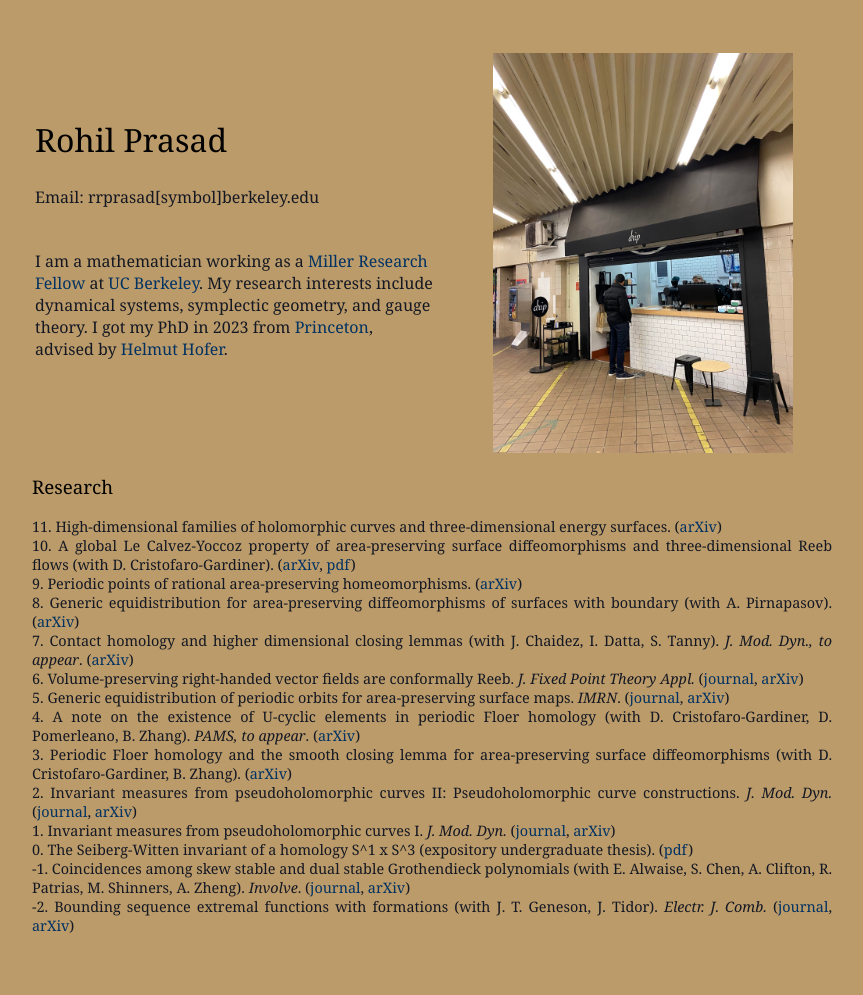
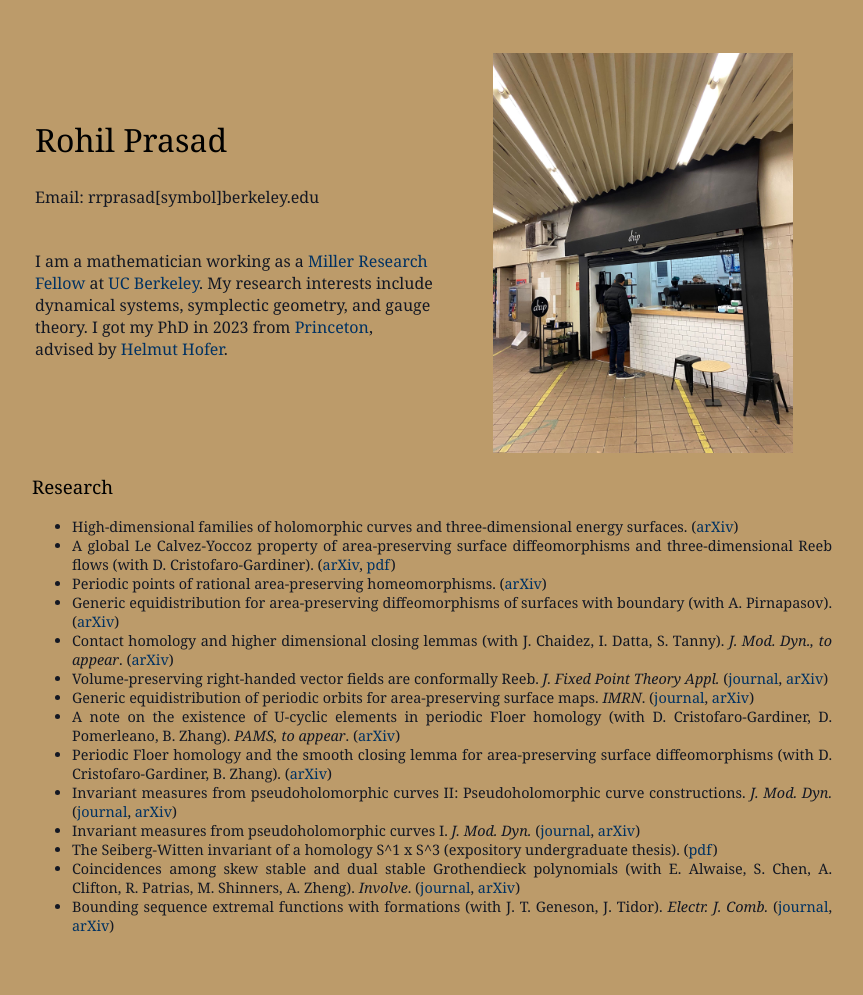
Before and after one commit to r0hilp/r0hilp.github.io, a Jekyll site: the page index.html, which Jekyll copies as it is, in a window 1280 px wide. Shown: the whole page, without its empty margins (48-911 px from the left). Built offline with Jekyll 4.4.1, drawn with Linux system fonts in a browser that asks for light colours.

Commit message:
change numbers to bullets

```diff
--- a/index.html
+++ b/index.html
@@ -36,19 +36,21 @@
   </td>
   </tr></table>
   <h2>Research</h2>
-  11. High-dimensional families of holomorphic curves and three-dimensional energy surfaces. (<a href="https://arxiv.org/abs/2405.01106">arXiv</a>)<br>
-  10. A global Le Calvez-Yoccoz property of area-preserving surface diffeomorphisms and three-dimensional Reeb flows (with D. Cristofaro-Gardiner). (<a href="https://arxiv.org/abs/2401.14445">arXiv</a>, <a href="./assets/docs/global_lcy.pdf">pdf</a>)<br>
-  9. Periodic points of rational area-preserving homeomorphisms. (<a href="https://arxiv.org/abs/2305.05876">arXiv</a>)<br>
-  8. Generic equidistribution for area-preserving diffeomorphisms of surfaces with boundary (with A. Pirnapasov). (<a href="https://arxiv.org/abs/2211.07548">arXiv</a>)<br>
-  7. Contact homology and higher dimensional closing lemmas (with J. Chaidez, I. Datta, S. Tanny). <i>J. Mod. Dyn., to appear</i>. (<a href="https://arxiv.org/abs/2206.04738">arXiv</a>)<br>
-  6. Volume-preserving right-handed vector fields are conformally Reeb. <i>J. Fixed Point Theory Appl.</i> (<a href="https://link.springer.com/article/10.1007/s11784-022-00970-9">journal</a>, <a href="https://arxiv.org/abs/2201.12935">arXiv</a>)<br>
-  5. Generic equidistribution of periodic orbits for area-preserving surface maps. <i>IMRN</i>. (<a href="https://academic.oup.com/imrn/advance-article-abstract/doi/10.1093/imrn/rnac340/7033120">journal</a>, <a href="https://arxiv.org/abs/2112.14601" target="_blank">arXiv</a>)<br>
-  4. A note on the existence of U-cyclic elements in periodic Floer homology (with D. Cristofaro-Gardiner, D. Pomerleano, B. Zhang). <i>PAMS, to appear</i>. (<a href="https://arxiv.org/abs/2110.13844" target="_blank">arXiv</a>)<br>
-  3. Periodic Floer homology and the smooth closing lemma for area-preserving surface diffeomorphisms (with D. Cristofaro-Gardiner, B. Zhang). (<a href="https://arxiv.org/abs/2110.02925" target="_blank">arXiv</a>)<br>
-  2. Invariant measures from pseudoholomorphic curves II: Pseudoholomorphic curve constructions. <i>J. Mod. Dyn.</i> (<a href="https://www.aimsciences.org/article/doi/10.3934/jmd.2023003">journal</a>, <a href="https://arxiv.org/abs/2109.00106" target="_blank">arXiv</a>)<br>
-  1. Invariant measures from pseudoholomorphic curves I. <i>J. Mod. Dyn.</i> (<a href="https://www.aimsciences.org/article/doi/10.3934/jmd.2023002">journal</a>, <a href="https://arxiv.org/abs/2109.00102" target="_blank">arXiv</a>)<br>
-  0. The Seiberg-Witten invariant of a homology S^1 x S^3 (expository undergraduate thesis). (<a href="./assets/docs/harvard_thesis.pdf" target="_blank">pdf</a>)<br>
-  -1. Coincidences among skew stable and dual stable Grothendieck polynomials (with E. Alwaise, S. Chen, A. Clifton, R. Patrias, M. Shinners, A. Zheng). <i>Involve</i>. (<a href="https://projecteuclid.org/journals/involve-a-journal-of-mathematics/volume-11/issue-1/Coincidences-among-skew-stable-and-dual-stable-Grothendieck-polynomials/10.2140/involve.2018.11.143.short" target="_blank">journal</a>, <a href="https://arxiv.org/abs/1609.06171" target="_blank">arXiv</a>)<br>
-  -2. Bounding sequence extremal functions with formations (with J. T. Geneson, J. Tidor). <i>Electr. J. Comb.</i> (<a href="https://www.combinatorics.org/ojs/index.php/eljc/article/view/v21i3p24", target="_blank">journal</a>, <a href="https://arxiv.org/abs/1308.3810" target="_blank">arXiv</a>)<br>
+  <ul>
+	  <li>High-dimensional families of holomorphic curves and three-dimensional energy surfaces. (<a href="https://arxiv.org/abs/2405.01106">arXiv</a>)</li>
+	  <li>A global Le Calvez-Yoccoz property of area-preserving surface diffeomorphisms and three-dimensional Reeb flows (with D. Cristofaro-Gardiner). (<a href="https://arxiv.org/abs/2401.14445">arXiv</a>, <a href="./assets/docs/global_lcy.pdf">pdf</a>)</li>
+	  <li>Periodic points of rational area-preserving homeomorphisms. (<a href="https://arxiv.org/abs/2305.05876">arXiv</a>)</li>
+	  <li>Generic equidistribution for area-preserving diffeomorphisms of surfaces with boundary (with A. Pirnapasov). (<a href="https://arxiv.org/abs/2211.07548">arXiv</a>)</li>
+	  <li>Contact homology and higher dimensional closing lemmas (with J. Chaidez, I. Datta, S. Tanny). <i>J. Mod. Dyn., to appear</i>. (<a href="https://arxiv.org/abs/2206.04738">arXiv</a>)</li>
+	  <li>Volume-preserving right-handed vector fields are conformally Reeb. <i>J. Fixed Point Theory Appl.</i> (<a href="https://link.springer.com/article/10.1007/s11784-022-00970-9">journal</a>, <a href="https://arxiv.org/abs/2201.12935">arXiv</a>)</li>
+	  <li>Generic equidistribution of periodic orbits for area-preserving surface maps. <i>IMRN</i>. (<a href="https://academic.oup.com/imrn/advance-article-abstract/doi/10.1093/imrn/rnac340/7033120">journal</a>, <a href="https://arxiv.org/abs/2112.14601" target="_blank">arXiv</a>)</li>
+	  <li>A note on the existence of U-cyclic elements in periodic Floer homology (with D. Cristofaro-Gardiner, D. Pomerleano, B. Zhang). <i>PAMS, to appear</i>. (<a href="https://arxiv.org/abs/2110.13844" target="_blank">arXiv</a>)</li>
+	  <li>Periodic Floer homology and the smooth closing lemma for area-preserving surface diffeomorphisms (with D. Cristofaro-Gardiner, B. Zhang). (<a href="https://arxiv.org/abs/2110.02925" target="_blank">arXiv</a>)</li>
+	  <li>Invariant measures from pseudoholomorphic curves II: Pseudoholomorphic curve constructions. <i>J. Mod. Dyn.</i> (<a href="https://www.aimsciences.org/article/doi/10.3934/jmd.2023003">journal</a>, <a href="https://arxiv.org/abs/2109.00106" target="_blank">arXiv</a>)</li>
+	  <li>Invariant measures from pseudoholomorphic curves I. <i>J. Mod. Dyn.</i> (<a href="https://www.aimsciences.org/article/doi/10.3934/jmd.2023002">journal</a>, <a href="https://arxiv.org/abs/2109.00102" target="_blank">arXiv</a>)</li>
+	  <li>The Seiberg-Witten invariant of a homology S^1 x S^3 (expository undergraduate thesis). (<a href="./assets/docs/harvard_thesis.pdf" target="_blank">pdf</a>)</li>
+	  <li>Coincidences among skew stable and dual stable Grothendieck polynomials (with E. Alwaise, S. Chen, A. Clifton, R. Patrias, M. Shinners, A. Zheng). <i>Involve</i>. (<a href="https://projecteuclid.org/journals/involve-a-journal-of-mathematics/volume-11/issue-1/Coincidences-among-skew-stable-and-dual-stable-Grothendieck-polynomials/10.2140/involve.2018.11.143.short" target="_blank">journal</a>, <a href="https://arxiv.org/abs/1609.06171" target="_blank">arXiv</a>)</li>
+	  <li>Bounding sequence extremal functions with formations (with J. T. Geneson, J. Tidor). <i>Electr. J. Comb.</i> (<a href="https://www.combinatorics.org/ojs/index.php/eljc/article/view/v21i3p24", target="_blank">journal</a>, <a href="https://arxiv.org/abs/1308.3810" target="_blank">arXiv</a>)</li>
+  </ul>
   </body>
 </html>
```
